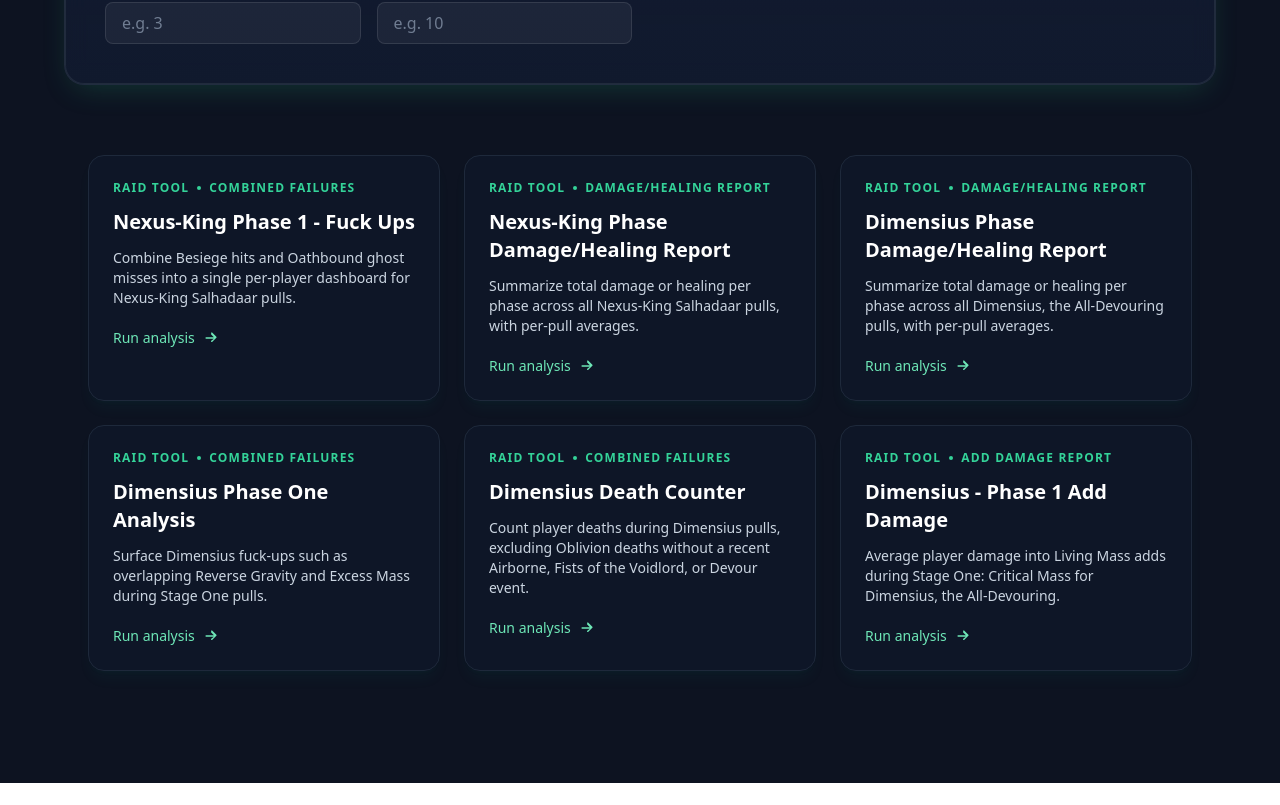
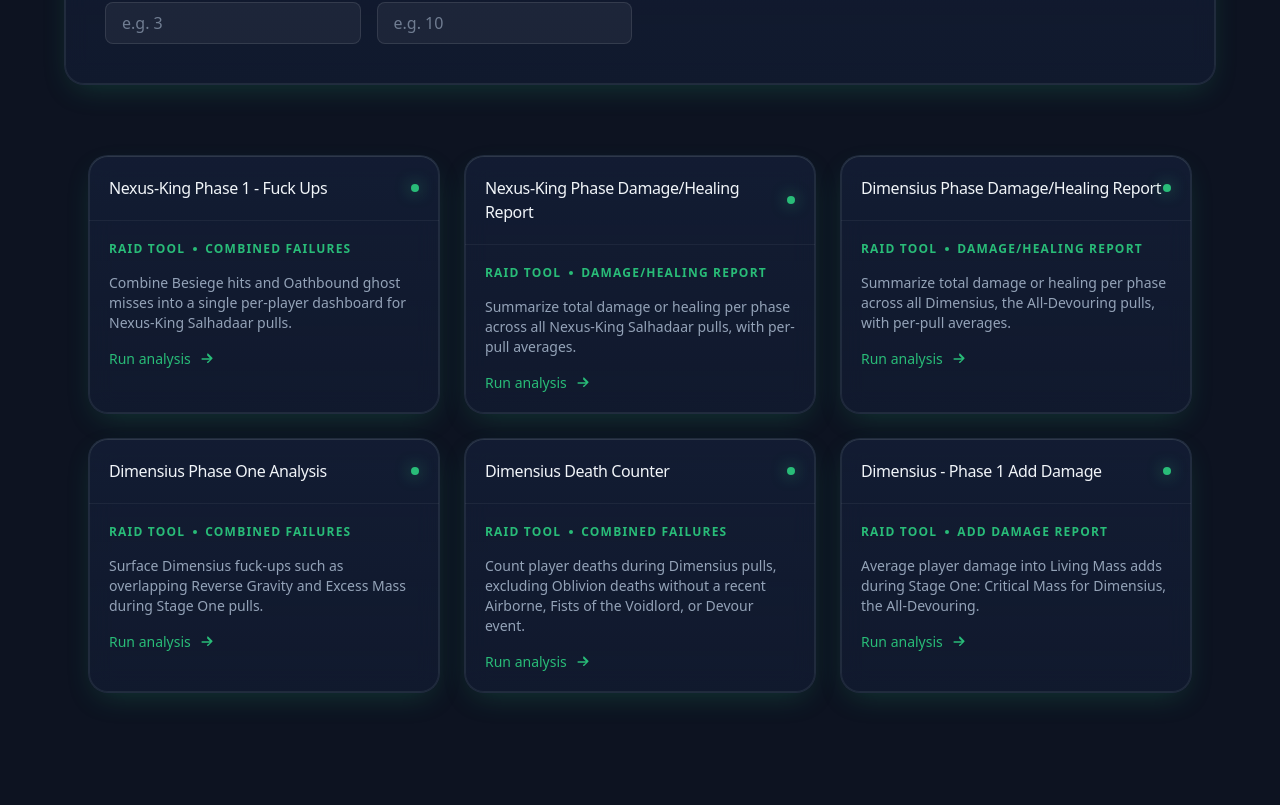
Before and after one commit to cmartyniuk1656/whomessedup, a React (Vite) app in the folder frontend/: page / in a window 1280 px wide. Shown: the part 957-1762 px from the top of the page. Before the commit the page ends 1740 px from the top, so only its background shows below. Built offline with nearby package versions, Linux system fonts and the light colour scheme.

Commit message:
refactor(tiles): convert dashboard cards to GlassCard frosted style

```diff
--- a/frontend/src/components/TileCatalog.jsx
+++ b/frontend/src/components/TileCatalog.jsx
@@ -1,3 +1,5 @@
+import GlassCard from "./ui/GlassCard";
+
 export function TileCatalog({ tiles, loadingId, pendingJob, isBusy, onTileClick }) {
   return (
     <section aria-label="Tool tiles" id="tiles" className="mt-[30px]">
@@ -18,25 +20,26 @@ export function TileCatalog({ tiles, loadingId, pendingJob, isBusy, onTileClick
               key={tile.id}
               type="button"
               onClick={() => onTileClick(tile)}
-              className="group flex h-full flex-col rounded-2xl border border-slate-800 bg-slate-900/70 p-6 text-left shadow-lg shadow-emerald-500/5 transition hover:border-emerald-400 hover:shadow-emerald-500/20 focus:outline-none focus:ring-2 focus:ring-emerald-400 focus:ring-offset-2 focus:ring-offset-slate-950"
+              className="group h-full text-left focus-visible:outline-none focus-visible:ring-2 focus-visible:ring focus-visible:ring-offset-2 ring-offset-surface disabled:cursor-not-allowed disabled:opacity-60"
               disabled={isBusy}
             >
-              <div className="inline-flex items-center gap-2 text-xs font-semibold uppercase tracking-widest text-emerald-400">
+              <GlassCard title={tile.title} className="h-full">
+                <div className="flex h-full flex-col gap-4 text-content">
+                  <div className="inline-flex items-center gap-2 text-xs font-semibold uppercase tracking-widest text-primary">
                     Raid Tool
-                <span className="h-1 w-1 rounded-full bg-emerald-400" />
+                    <span className="h-1 w-1 rounded-full bg-primary" />
                     {tileBadge}
                   </div>
-              <h2 className="mt-3 text-xl font-semibold text-white">{tile.title}</h2>
-              <p className="mt-3 text-sm text-slate-300">{tile.description}</p>
-              <div className="mt-5 inline-flex items-center gap-2 text-sm font-medium text-emerald-300">
+                  <p className="text-sm text-muted">{tile.description}</p>
+                  <div className="mt-auto inline-flex items-center gap-2 text-sm font-medium text-primary">
                     {isLoading ? (
-                  <span className="flex flex-col text-left text-emerald-300">
+                      <span className="flex flex-col text-left text-primary">
                         <span className="flex items-center gap-2">
-                      <span className="h-2 w-2 animate-ping rounded-full bg-emerald-300" />
+                          <span className="h-2 w-2 animate-ping rounded-full bg-primary" />
                           {jobForTile?.status === "running" ? "Running report..." : "Queued..."}
                         </span>
                         {typeof jobForTile?.position === "number" ? (
-                      <span className="mt-1 text-[11px] text-emerald-200">
+                          <span className="mt-1 text-[11px] text-primary/80">
                             {jobForTile.position === 0 ? "In progress" : `Position in queue: ${jobForTile.position}`}
                           </span>
                         ) : null}
@@ -54,6 +57,8 @@ export function TileCatalog({ tiles, loadingId, pendingJob, isBusy, onTileClick
                       </>
                     )}
                   </div>
+                </div>
+              </GlassCard>
             </button>
           );
         })}
--- a/frontend/src/components/ui/GlassCard.tsx
+++ b/frontend/src/components/ui/GlassCard.tsx
@@ -1,8 +1,17 @@
 import { PropsWithChildren } from "react";
 
-export function GlassCard({ title, children }: PropsWithChildren<{ title?: string }>) {
+type GlassCardProps = PropsWithChildren<{ title?: string; className?: string }>;
+
+export function GlassCard({ title, children, className }: GlassCardProps) {
+  const cardClasses = [
+    "rounded-xl2 border border-border/60 bg-glass-gradient backdrop-blur-md shadow-glass",
+    className,
+  ]
+    .filter(Boolean)
+    .join(" ");
+
   return (
-    <div className="rounded-xl2 border border-border/60 bg-glass-gradient backdrop-blur-md shadow-glass">
+    <div className={cardClasses}>
       {title ? (
         <div className="flex items-center justify-between border-b border-white/5 p-5">
           <h3 className="font-medium tracking-tight">{title}</h3>
```
Lines whose indentation alone changed are shown as unchanged.
